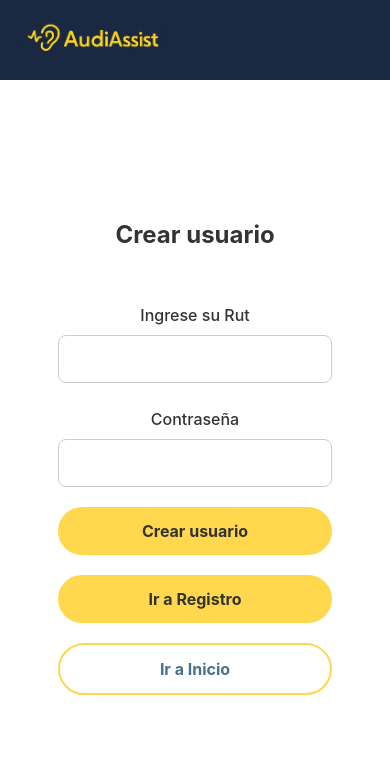
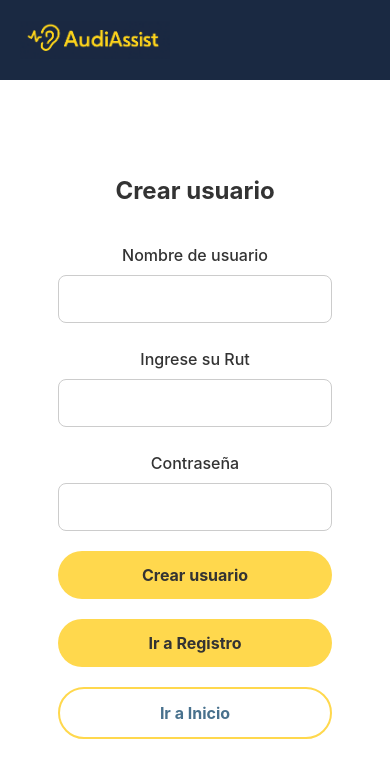
Before and after one commit to Likeriam/AUDIASSIST, a React Native app: screen /Crear_Usuario in a window 390 px wide. Shown: the top 778 px of the page. Built offline with nearby package versions, Linux system fonts and the light colour scheme.

Commit message:
label de nombre

```diff
--- a/src/Pantallas/CrearUsuario.tsx
+++ b/src/Pantallas/CrearUsuario.tsx
@@ -19,6 +19,11 @@ export default function PantallaRegistro({ navigation }: any) {
 
       <View style={styles.main}>
         <Text style={styles.title}>Crear usuario</Text>
+
+        <Text style= {styles.label}>Nombre de usuario</Text>
+          <TextInput
+             style={styles.input}
+          />
 
          <Text style={[styles.label, { marginTop: 16 }]}>Ingrese su Rut</Text>
           <TextInput
```
